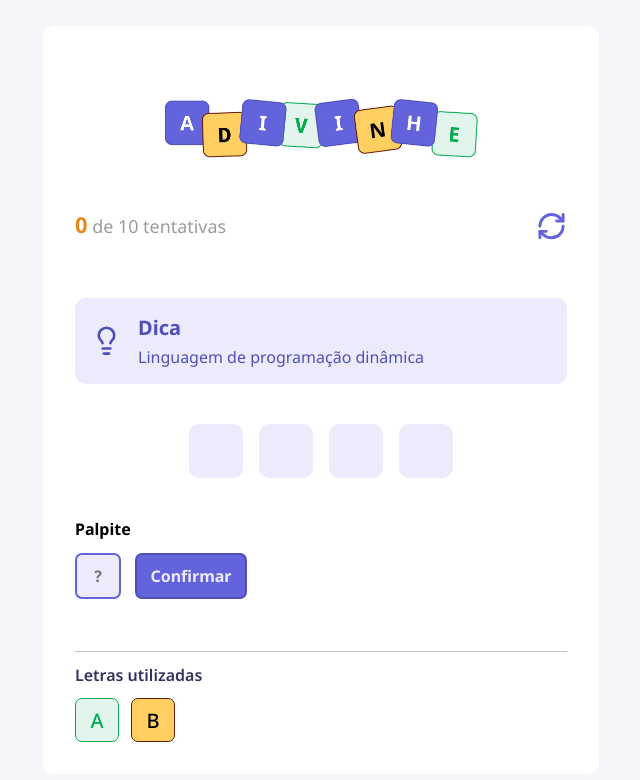
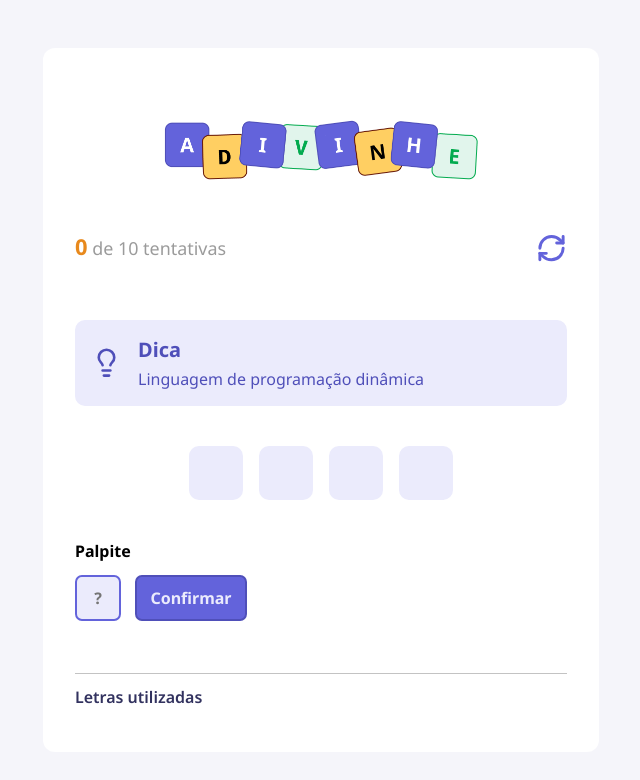
Before and after one commit to lxcasgarcia/Guessing-Game, a React (Vite) app: page / in a window 1280 px wide. Shown: the top 780 px of the page, without its empty margins (319-959 px from the left). Built offline with nearby package versions, Linux system fonts and the light colour scheme.

Commit message:
Listando letras utilizadas

```diff
--- a/src/App.tsx
+++ b/src/App.tsx
@@ -9,12 +9,15 @@
 import { Input } from "./components/Input"
 import { Button } from "./components/Button"
 import { LettersUsed } from "./components/LettersUsed"
+import type { LettersUsedProps } from "./components/LettersUsed"
 
 export default function App() {
 
   const [attempts, setAttempts] = useState(0)
   const [letter, setLetter] = useState("")
+    const [lettersUsed, setLettersUsed] = useState<LettersUsedProps[]>([])
   const [challenge, setChallenge ] = useState<Challenge | null>(null)
+
 
   function handleRestartGame() {
     alert("Reiniciando o jogo!")
@@ -58,7 +61,7 @@
             <Button title="Confirmar" />
           </div>
 
-          <LettersUsed />
+          <LettersUsed data={lettersUsed}/>
 
         </main>
     </div>
--- a/src/components/LettersUsed/index.tsx
+++ b/src/components/LettersUsed/index.tsx
@@ -2,14 +2,27 @@
 
 import { Letter } from "../Letter"
 
-export function LettersUsed(){
+export type LettersUsedProps = {
+    value: string
+    correct: boolean
+}
+
+type Props = {
+    data: LettersUsedProps[]
+}
+
+export function LettersUsed({ data }: Props) {
     return (
         <div className={styles.lettersUsed}>
             <h5>Letras utilizadas</h5>
 
             <div>
-                <Letter value="A" size="small" color="correct"/>
-                <Letter value="B" size="small" color="wrong"/>
+                {
+                    data.map(({ value, correct }) => (
+                        <Letter value={value} size="small" color={correct ? "correct" : "wrong"} />
+                    ))
+                }
+
             </div>
         </div>
     )
```
